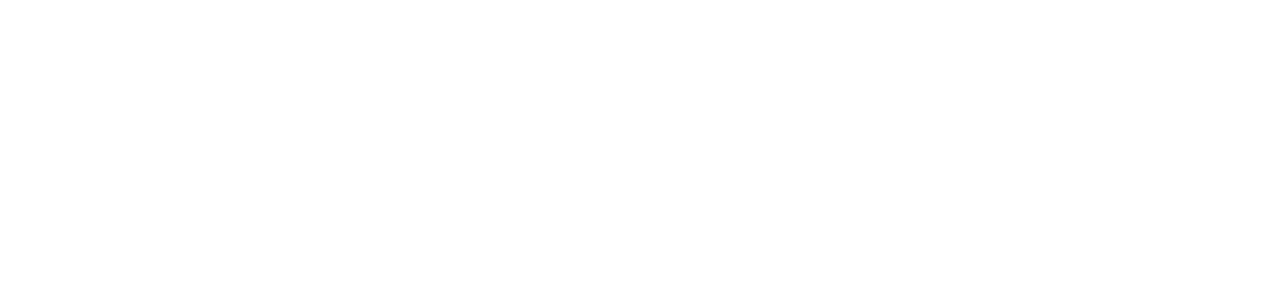
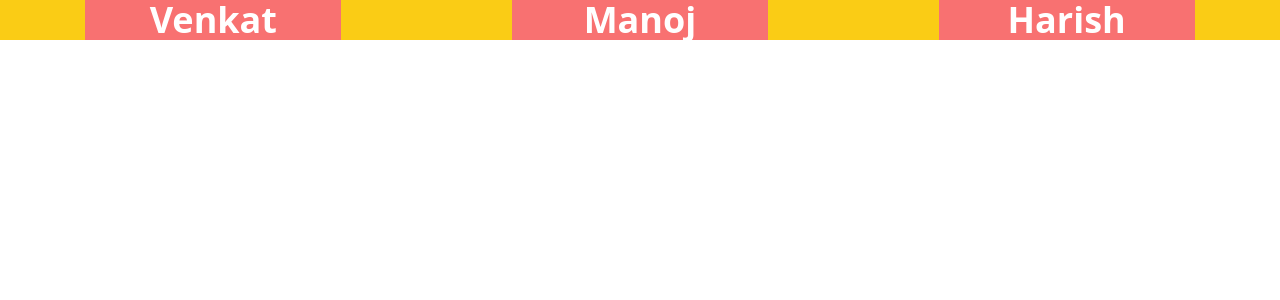
Before and after one commit to aarya33382/Git_demo, a React (Create React App) app: page / in a window 1280 px wide. Shown: the top 300 px of the page. Built offline with nearby package versions, Linux system fonts and the light colour scheme.

Commit message:
Manoj commit

```diff
--- a/src/App.js
+++ b/src/App.js
@@ -1,7 +1,9 @@
+import Content from "./Components/Content";
 
 function App() {
   return (
    <>
+    <Content/>
    </>
   );
 }
--- a/src/Components/Content.jsx
+++ b/src/Components/Content.jsx
@@ -2,6 +2,10 @@
 
 export default function Content() {
   return (
-    <div>Content</div>
+      <div className='bg-yellow-400 h-[40%] w-[100%] flex justify-around'>
+        <div className='h-[100%] w-[20%] bg-red-400 text-white font-bold text-4xl flex justify-center items-center'>Venkat</div>
+        <div className='h-[100%] w-[20%] bg-red-400 text-white font-bold text-4xl flex justify-center items-center'>Manoj</div>
+        <div className='h-[100%] w-[20%] bg-red-400 text-white font-bold text-4xl flex justify-center items-center'>Harish</div>
+      </div>
   )
 }
```
